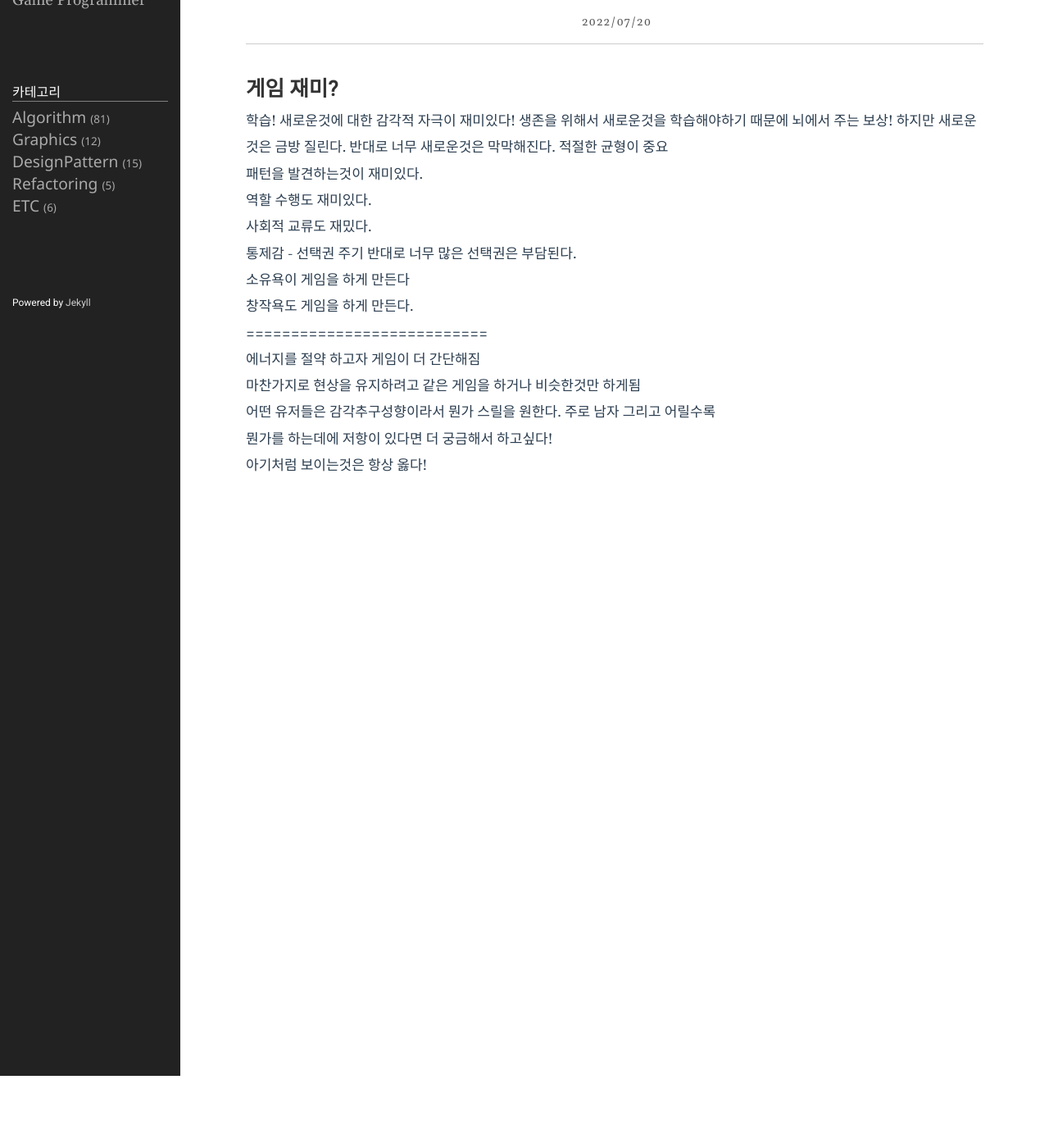
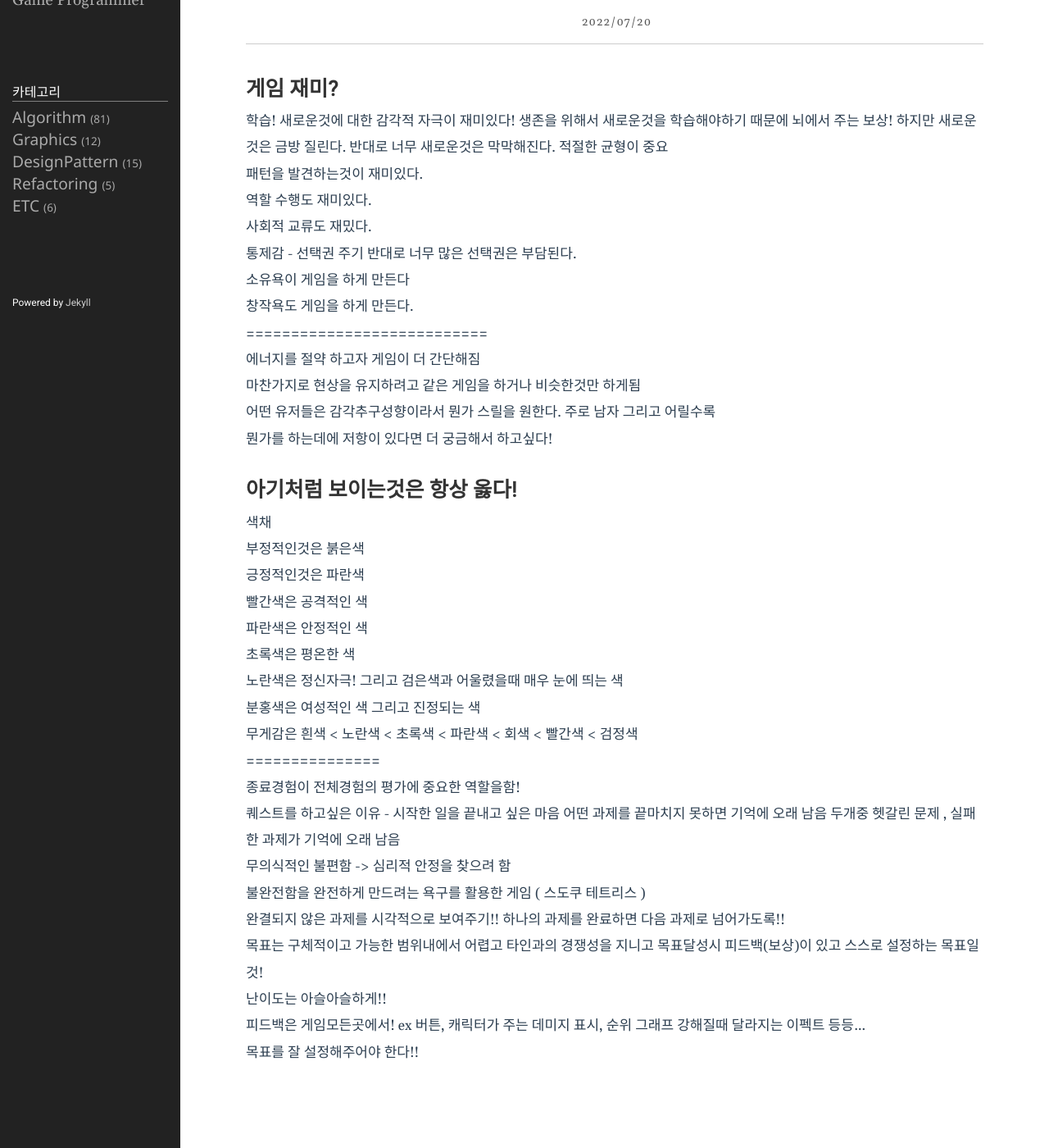
Before and after one commit to rrd0627/rrd0627.github.io, a Jekyll site: the page built from _posts/2022-07-21-Thinks.markdown, in a window 1280 px wide and 1400 px high, scrolled down 88 px. Shown: the whole window at 82% size. Built offline with Jekyll 4.4.1, drawn with Linux system fonts in a browser that asks for light colours.

Commit message:
add thinks

```diff
--- a/_posts/2022-07-21-Thinks.markdown
+++ b/_posts/2022-07-21-Thinks.markdown
@@ -36,3 +36,56 @@ category: ETC
 뭔가를 하는데에 저항이 있다면 더 궁금해서 하고싶다!
 
 아기처럼 보이는것은 항상 옳다!
+================
+
+색채
+
+부정적인것은 붉은색
+
+긍정적인것은 파란색
+
+
+빨간색은 공격적인 색
+
+파란색은 안정적인 색
+
+초록색은 평온한 색
+
+노란색은 정신자극! 그리고 검은색과 어울렸을때 매우 눈에 띄는 색
+
+분홍색은 여성적인 색 그리고 진정되는 색
+
+무게감은 흰색 < 노란색 < 초록색 < 파란색 < 회색 < 빨간색 < 검정색
+
+
+===============
+
+종료경험이 전체경험의 평가에 중요한 역할을함!
+
+
+퀘스트를 하고싶은 이유 - 시작한 일을 끝내고 싶은 마음
+어떤 과제를 끝마치지 못하면 기억에 오래 남음
+두개중 헷갈린 문제 , 실패한 과제가 기억에 오래 남음
+
+무의식적인 불편함 -> 심리적 안정을 찾으려 함
+
+불완전함을 완전하게 만드려는 욕구를 활용한 게임 ( 스도쿠 테트리스 )
+
+
+완결되지 않은 과제를 시각적으로 보여주기!!
+하나의 과제를 완료하면 다음 과제로 넘어가도록!!
+
+목표는
+구체적이고
+가능한 범위내에서 어렵고
+타인과의 경쟁성을 지니고
+목표달성시 피드백(보상)이 있고
+스스로 설정하는 목표일것!
+
+
+난이도는 아슬아슬하게!!
+
+피드백은 게임모든곳에서! ex 버튼, 캐릭터가 주는 데미지 표시, 순위 그래프
+강해질때 달라지는 이펙트 등등...
+
+목표를 잘 설정해주어야 한다!!
```
